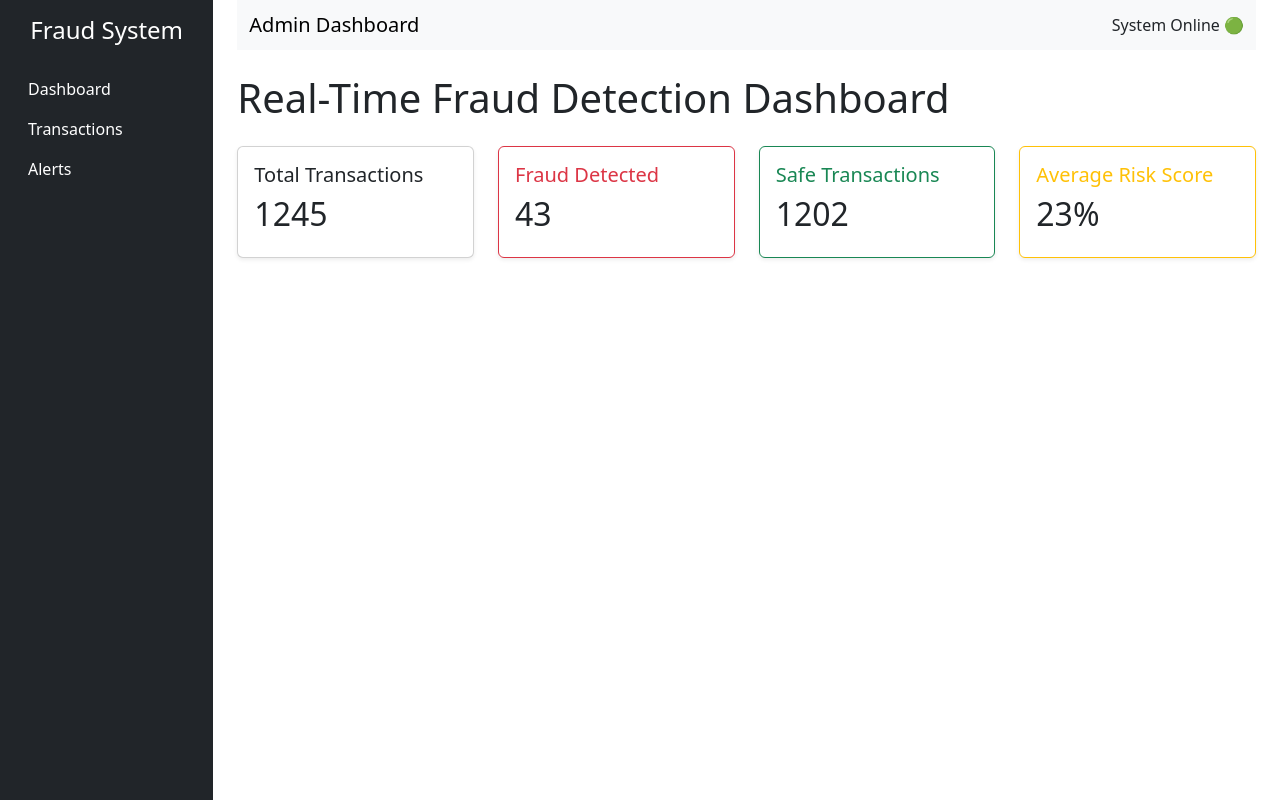
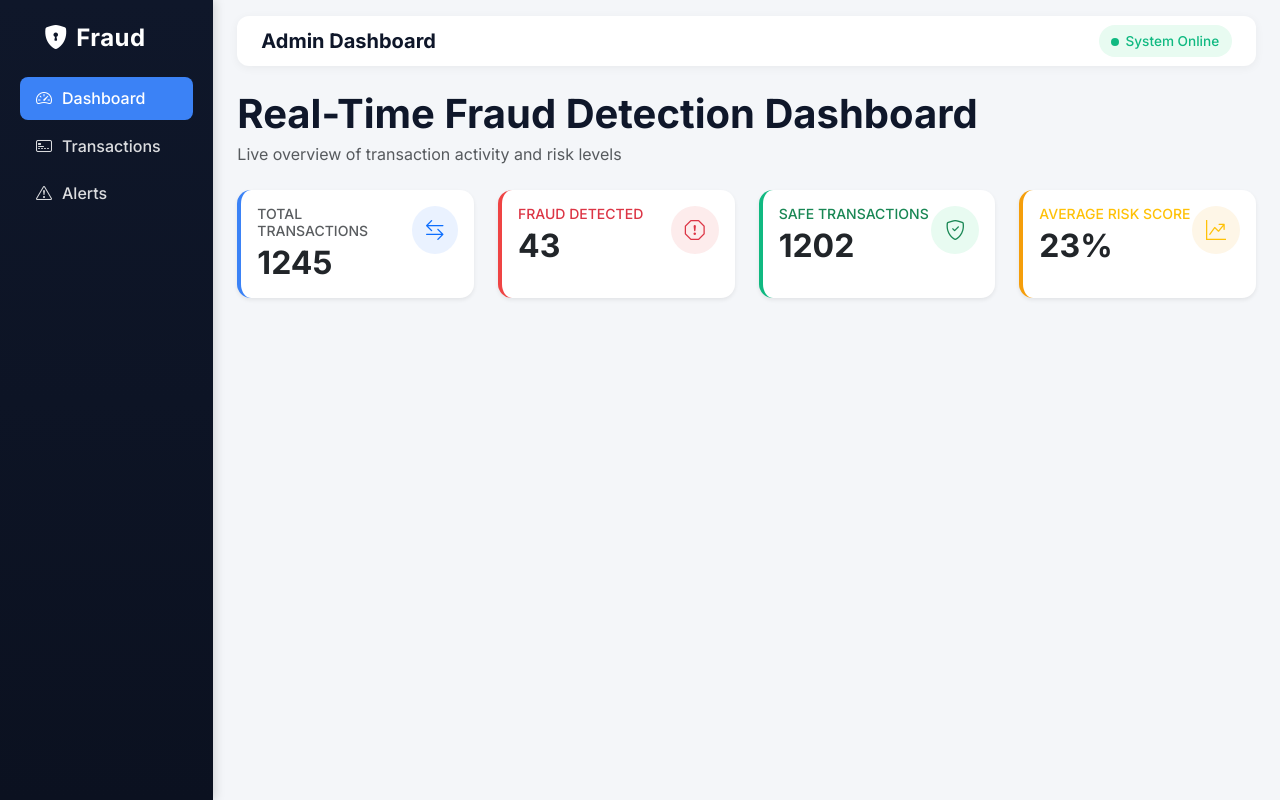
Before and after one commit to shamma-tendo/FraudDetectionSystem, a Django app: page / in a window 1280 px wide. Run offline with Django 5.2, Linux system fonts and the light colour scheme.

Commit message:
more modern dashboard

```diff
--- a/dashboard/templates/dashboard/base.html
+++ b/dashboard/templates/dashboard/base.html
@@ -2,145 +2,168 @@
 <html lang="en">
 
 <head>
-
     <meta charset="UTF-8">
-
     <meta name="viewport" content="width=device-width, initial-scale=1">
-
-    <title>
-        Fraud Detection System
-    </title>
-
+    <title>Fraud Detection System</title>
 
     <!-- Bootstrap CSS -->
+    <link href="https://cdn.jsdelivr.net/npm/bootstrap@5.3.3/dist/css/bootstrap.min.css" rel="stylesheet">
 
-    <link
-    href="https://cdn.jsdelivr.net/npm/bootstrap@5.3.3/dist/css/bootstrap.min.css"
-    rel="stylesheet">
+    <!-- Bootstrap Icons -->
+    <link rel="stylesheet" href="https://cdn.jsdelivr.net/npm/bootstrap-icons@1.11.3/font/bootstrap-icons.css">
 
+    <!-- Google Font -->
+    <link rel="preconnect" href="https://fonts.googleapis.com">
+    <link href="https://fonts.googleapis.com/css2?family=Inter:wght@400;500;600;700&display=swap" rel="stylesheet">
 
+    <style>
+        :root {
+            --brand-dark: #0f172a;
+            --brand-darker: #0b1120;
+            --brand-accent: #3b82f6;
+            --bg-soft: #f4f6f9;
+        }
+
+        body {
+            font-family: 'Inter', sans-serif;
+            background-color: var(--bg-soft);
+        }
+
+        /* Sidebar */
+        .sidebar {
+            background: linear-gradient(180deg, var(--brand-dark) 0%, var(--brand-darker) 100%);
+            box-shadow: 2px 0 10px rgba(0, 0, 0, 0.15);
+        }
+
+        .sidebar h4 {
+            font-weight: 700;
+            letter-spacing: 0.5px;
+        }
+
+        .sidebar .nav-link {
+            border-radius: 8px;
+            padding: 0.6rem 1rem;
+            margin-bottom: 4px;
+            font-weight: 500;
+            opacity: 0.85;
+            transition: all 0.2s ease;
+        }
+
+        .sidebar .nav-link i {
+            margin-right: 10px;
+            width: 18px;
+            text-align: center;
+        }
+
+        .sidebar .nav-link:hover {
+            background-color: rgba(255, 255, 255, 0.08);
+            opacity: 1;
+        }
+
+        .sidebar .nav-link.active {
+            background-color: var(--brand-accent);
+            opacity: 1;
+        }
+
+        /* Top navbar */
+        .top-navbar {
+            background-color: #ffffff !important;
+            border-radius: 12px;
+            box-shadow: 0 2px 10px rgba(0, 0, 0, 0.05);
+        }
+
+        .top-navbar .navbar-brand {
+            font-weight: 700;
+            color: var(--brand-dark);
+        }
+
+        .status-pill {
+            font-size: 0.85rem;
+            font-weight: 500;
+            background-color: #e8fbf1;
+            color: #10b981;
+            padding: 0.35rem 0.8rem;
+            border-radius: 999px;
+        }
+
+        .status-pill .dot {
+            display: inline-block;
+            width: 8px;
+            height: 8px;
+            background-color: #10b981;
+            border-radius: 50%;
+            margin-right: 6px;
+        }
+
+        /* Cards (shared styling hook for dashboard content) */
+        .card {
+            border: none;
+            border-radius: 14px;
+        }
+    </style>
 </head>
-
 
 <body>
 
-
 <div class="container-fluid">
-
-
     <div class="row">
 
+        <!-- Sidebar -->
+        <nav class="col-md-3 col-lg-2 d-md-block sidebar min-vh-100">
+            <div class="position-sticky pt-4">
 
-        <!-- Sidebar -->
-
-        <nav class="col-md-3 col-lg-2 d-md-block bg-dark sidebar min-vh-100">
-
-
-            <div class="position-sticky pt-3">
-
-
-                <h4 class="text-white text-center">
-                    Fraud System
+                <h4 class="text-white text-center mb-4">
+                    <i class="bi bi-shield-lock-fill me-2"></i><span class = "me-4">Fraud</span>
                 </h4>
 
-
-                <ul class="nav flex-column mt-4">
-
+                <ul class="nav flex-column px-2">
 
                     <li class="nav-item">
-
-                        <a class="nav-link text-white" href="/">
-                            Dashboard
+                        <a class="nav-link active text-white" href="/">
+                            <i class="bi bi-speedometer2"></i>Dashboard
                         </a>
-
                     </li>
 
+                    <li class="nav-item">
+                        <a class="nav-link text-white" href="#">
+                            <i class="bi bi-credit-card-2-front"></i>Transactions
+                        </a>
+                    </li>
 
                     <li class="nav-item">
-
                         <a class="nav-link text-white" href="#">
-                            Transactions
+                            <i class="bi bi-exclamation-triangle"></i>Alerts
                         </a>
-
                     </li>
-
-
-                    <li class="nav-item">
-
-                        <a class="nav-link text-white" href="#">
-                            Alerts
-                        </a>
-
-                    </li>
-
 
                 </ul>
 
-
             </div>
-
-
         </nav>
 
-
-
         <!-- Main Content -->
-
-
-        <main class="col-md-9 ms-sm-auto col-lg-10 px-md-4">
-
+        <main class="col-md-9 ms-sm-auto col-lg-10 px-md-4 py-3">
 
             <!-- Navbar -->
-
-            <nav class="navbar navbar-light bg-light mb-4">
-
-
-                <div class="container-fluid">
-
-
-                    <span class="navbar-brand mb-0 h1">
-
-                        Admin Dashboard
-
+            <nav class="navbar top-navbar mb-4 px-3 py-2">
+                <div class="container-fluid px-2">
+                    <span class="navbar-brand mb-0 h1">Admin Dashboard</span>
+                    <span class="status-pill">
+                        <span class="dot"></span>System Online
                     </span>
-
-
-                    <span>
-
-                        System Online 🟢
-
-                    </span>
-
-
                 </div>
-
-
             </nav>
 
-
-
             {% block content %}
-
-
             {% endblock %}
-
 
         </main>
 
-
-
     </div>
-
-
 </div>
 
-
-
 <!-- Bootstrap JS -->
-
 <script src="https://cdn.jsdelivr.net/npm/bootstrap@5.3.3/dist/js/bootstrap.bundle.min.js"></script>
 
-
 </body>
-
 </html>
--- a/dashboard/templates/dashboard/dashboard.html
+++ b/dashboard/templates/dashboard/dashboard.html
@@ -1,150 +1,88 @@
 {% extends "dashboard/base.html" %}
-
 
 {% block content %}
 
+<div class="d-flex justify-content-between align-items-center mb-4">
+    <div>
+        <h1 class="fw-bold mb-1" style="color:#0f172a;">Real-Time Fraud Detection Dashboard</h1>
+        <p class="text-muted mb-0">Live overview of transaction activity and risk levels</p>
+    </div>
+</div>
 
-<h1 class="mb-4">
-    Real-Time Fraud Detection Dashboard
-</h1>
-
-
-
-<div class="row">
-
+<div class="row g-4">
 
     <!-- Total Transactions -->
-
-    <div class="col-md-3 mb-4">
-
-        <div class="card shadow-sm">
-
+    <div class="col-md-3">
+        <div class="card shadow-sm h-100 border-start border-4" style="border-color:#3b82f6 !important;">
             <div class="card-body">
-
-                <h5 class="card-title">
-                    Total Transactions
-                </h5>
-
-
-                <h2>
-                    {{ total_transactions }}
-                </h2>
-
-
+                <div class="d-flex justify-content-between align-items-start">
+                    <div>
+                        <h6 class="text-muted text-uppercase small mb-1">Total Transactions</h6>
+                        <h2 class="fw-bold mb-0">{{ total_transactions }}</h2>
+                    </div>
+                    <div class="rounded-circle d-flex align-items-center justify-content-center"
+                         style="width:48px;height:48px;background-color:#eaf2ff;">
+                        <i class="bi bi-arrow-left-right text-primary fs-5"></i>
+                    </div>
+                </div>
             </div>
-
         </div>
-
     </div>
 
-
-
     <!-- Fraud -->
-
-    <div class="col-md-3 mb-4">
-
-        <div class="card shadow-sm border-danger">
-
-
+    <div class="col-md-3">
+        <div class="card shadow-sm h-100 border-start border-4" style="border-color:#ef4444 !important;">
             <div class="card-body">
-
-
-                <h5 class="card-title text-danger">
-                    Fraud Detected
-                </h5>
-
-
-                <h2>
-                    {{ fraud_transactions }}
-                </h2>
-
-
+                <div class="d-flex justify-content-between align-items-start">
+                    <div>
+                        <h6 class="text-danger text-uppercase small mb-1">Fraud Detected</h6>
+                        <h2 class="fw-bold mb-0">{{ fraud_transactions }}</h2>
+                    </div>
+                    <div class="rounded-circle d-flex align-items-center justify-content-center"
+                         style="width:48px;height:48px;background-color:#fdecec;">
+                        <i class="bi bi-exclamation-octagon text-danger fs-5"></i>
+                    </div>
+                </div>
             </div>
-
-
         </div>
-
-
     </div>
 
-
-
-
-
     <!-- Safe -->
-
-    <div class="col-md-3 mb-4">
-
-
-        <div class="card shadow-sm border-success">
-
-
+    <div class="col-md-3">
+        <div class="card shadow-sm h-100 border-start border-4" style="border-color:#10b981 !important;">
             <div class="card-body">
-
-
-                <h5 class="card-title text-success">
-
-                    Safe Transactions
-
-                </h5>
-
-
-                <h2>
-
-                    {{ safe_transactions }}
-
-                </h2>
-
-
+                <div class="d-flex justify-content-between align-items-start">
+                    <div>
+                        <h6 class="text-success text-uppercase small mb-1">Safe Transactions</h6>
+                        <h2 class="fw-bold mb-0">{{ safe_transactions }}</h2>
+                    </div>
+                    <div class="rounded-circle d-flex align-items-center justify-content-center"
+                         style="width:48px;height:48px;background-color:#e8fbf1;">
+                        <i class="bi bi-shield-check text-success fs-5"></i>
+                    </div>
+                </div>
             </div>
-
-
         </div>
-
-
     </div>
 
-
-
-
-
     <!-- Risk -->
-
-    <div class="col-md-3 mb-4">
-
-
-        <div class="card shadow-sm border-warning">
-
-
+    <div class="col-md-3">
+        <div class="card shadow-sm h-100 border-start border-4" style="border-color:#f59e0b !important;">
             <div class="card-body">
-
-
-                <h5 class="card-title text-warning">
-
-                    Average Risk Score
-
-                </h5>
-
-
-                <h2>
-
-                    {{ average_risk }}%
-
-                </h2>
-
-
+                <div class="d-flex justify-content-between align-items-start">
+                    <div>
+                        <h6 class="text-warning text-uppercase small mb-1">Average Risk Score</h6>
+                        <h2 class="fw-bold mb-0">{{ average_risk }}%</h2>
+                    </div>
+                    <div class="rounded-circle d-flex align-items-center justify-content-center"
+                         style="width:48px;height:48px;background-color:#fef6e7;">
+                        <i class="bi bi-graph-up-arrow text-warning fs-5"></i>
+                    </div>
+                </div>
             </div>
-
-
         </div>
-
-
     </div>
-
-
 
 </div>
 
-
-
 {% endblock %}
```
